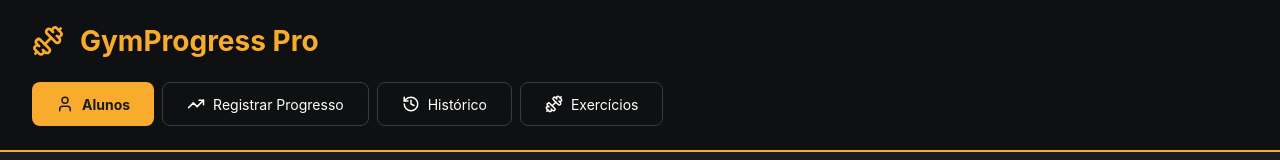
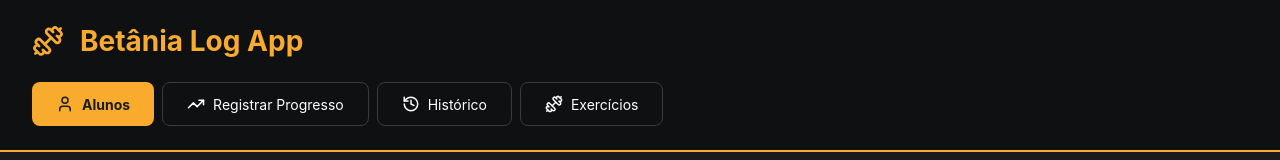
Before and after one commit to FelipeCCm/betania_logapp, a React (Vite) app: page / in a window 1280 px wide. Shown: the top 160 px of the page. Built offline with nearby package versions, Linux system fonts and the light colour scheme; no server answers; the database is empty.

Commit message:
Name change

```diff
--- a/index.html
+++ b/index.html
@@ -4,7 +4,7 @@
     <meta charset="UTF-8" />
     <link rel="icon" type="image/svg+xml" href="/vite.svg" />
     <meta name="viewport" content="width=device-width, initial-scale=1.0" />
-    <title>gym-progress</title>
+    <title>Log app</title>
   </head>
   <body>
     <div id="root"></div>
--- a/src/App.jsx
+++ b/src/App.jsx
@@ -71,7 +71,7 @@ function App() {
           <div style={{ display: 'flex', alignItems: 'center', gap: '1rem', marginBottom: '1.5rem' }}>
             <Dumbbell size={32} color="#f9ab2d" />
             <h1 style={{ fontSize: '1.75rem', fontWeight: 'bold', color: '#f9ab2d', margin: 0 }}>
-              GymProgress Pro
+              Betânia Log App
             </h1>
           </div>
 
```
